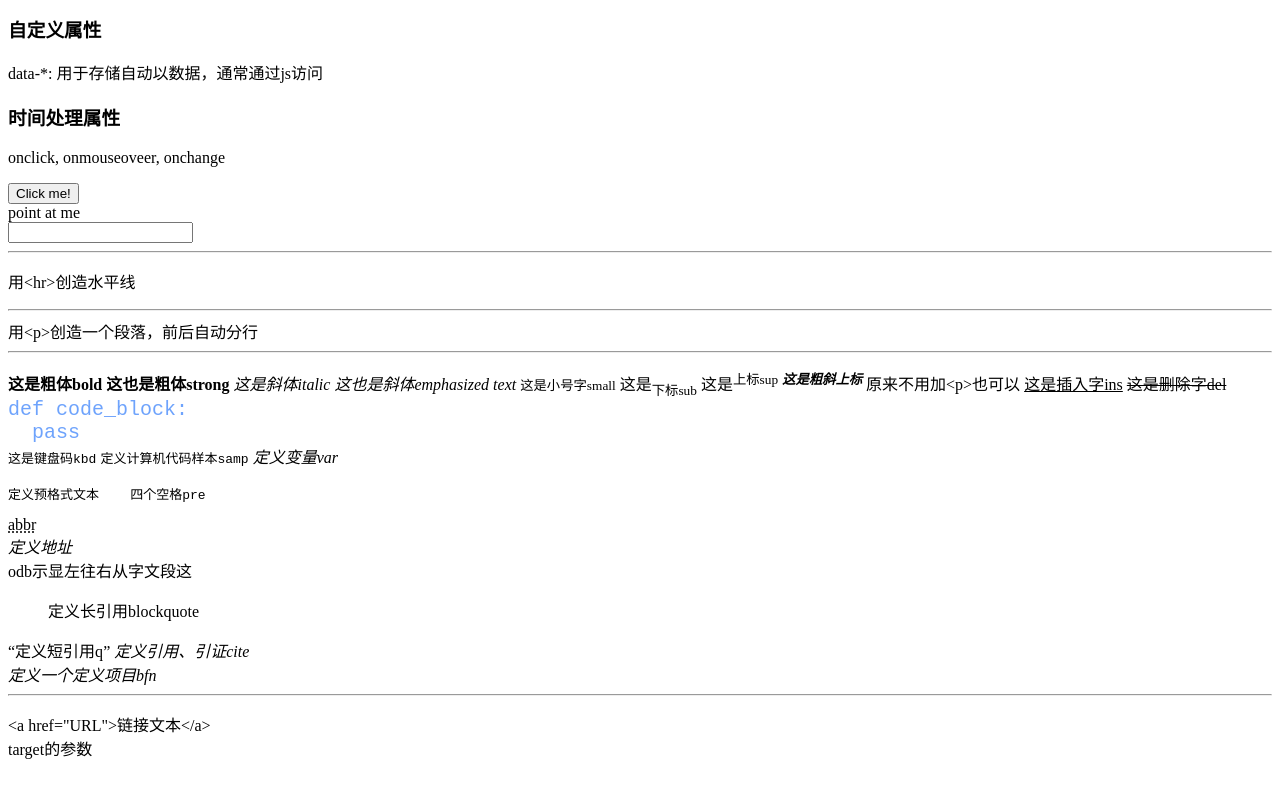
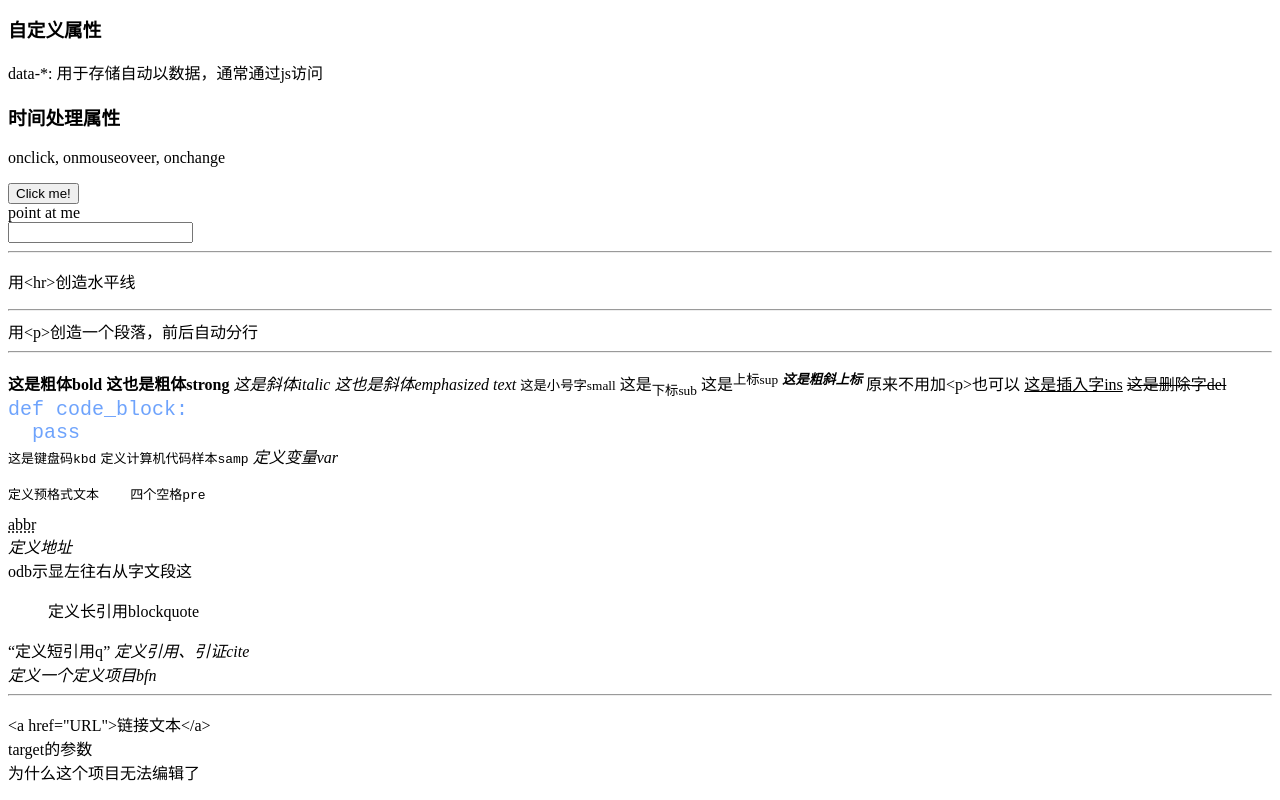
Before and after one commit to KurnaX/frontend-study-repo, a website: page html学习/demo.html in a window 1280 px wide. Shown: the part 1676-2476 px from the top of the page. Before the commit the page ends 2452 px from the top, so only its background shows below. Drawn offline with Linux system fonts and the light colour scheme.

```diff
--- a/html学习/demo.html
+++ b/html学习/demo.html
@@ -211,6 +211,7 @@
     <br>
     target的参数
     <br>
+    为什么这个项目无法编辑了
 
 </p>
 
```
